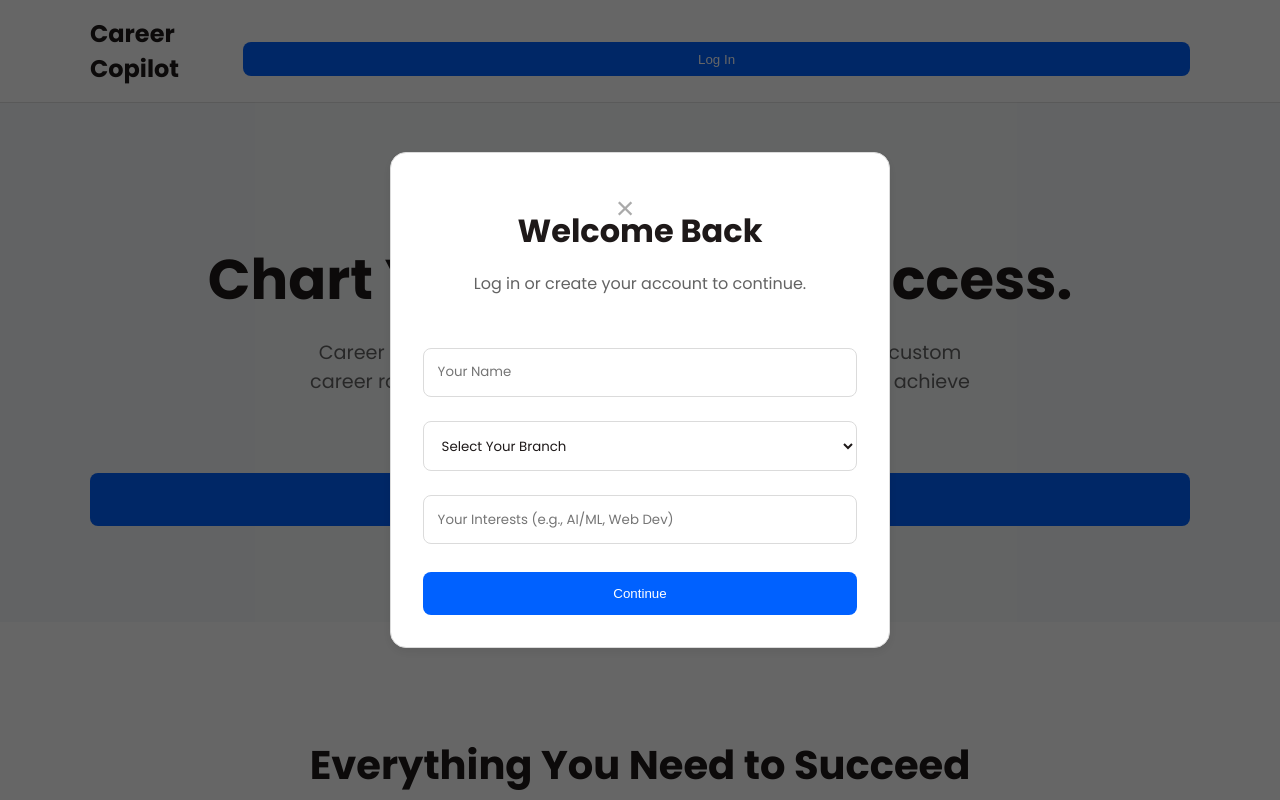
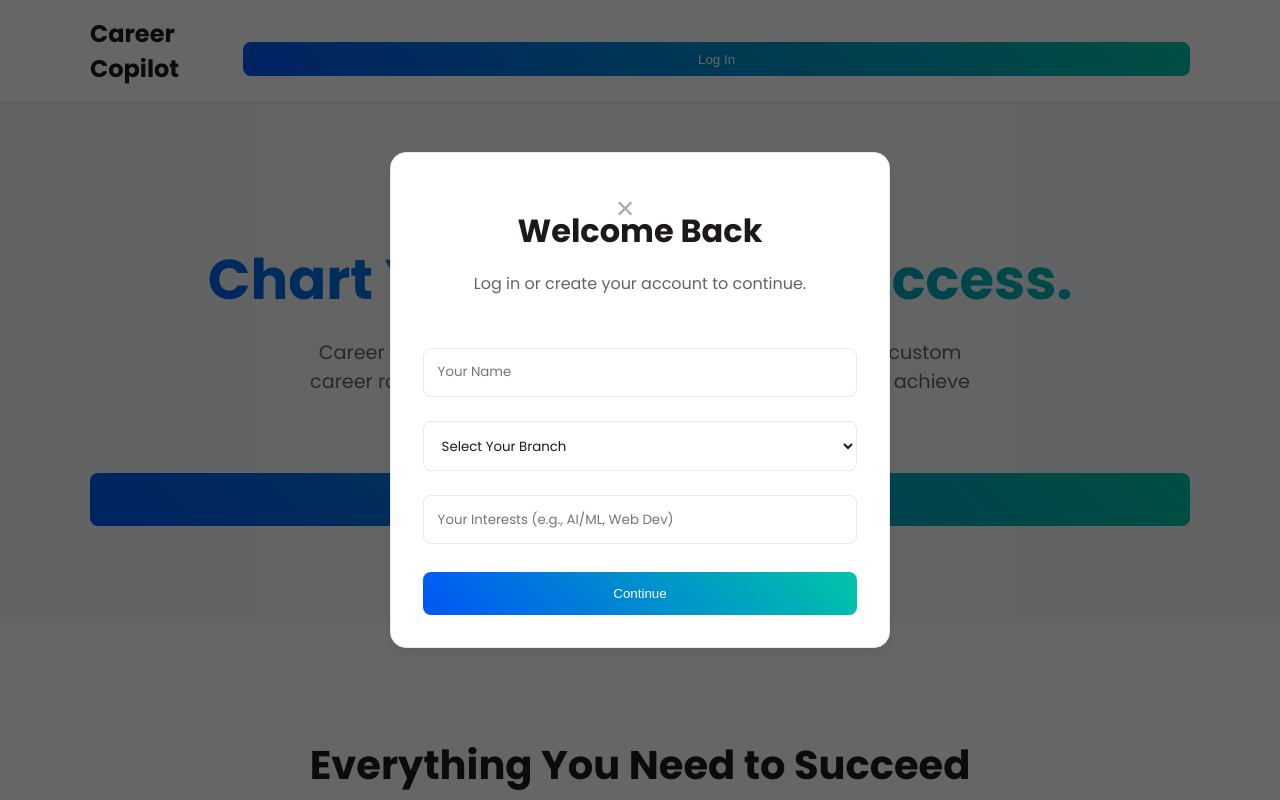
Before and after one commit to dhrma-tech/career_copilot, a website: page index.html in a window 1280 px wide. Both pictures are taken after a click on the button "Log In". Shown: the top 800 px of the page. Drawn offline with Linux system fonts and the light colour scheme.

Commit message:
Update style.css

```diff
--- a/style.css
+++ b/style.css
@@ -1,14 +1,16 @@
 @import url('https://fonts.googleapis.com/css2?family=Poppins:wght@400;500;700&display=swap');
 
 :root {
-  --primary-color: #0061ff;
-  --primary-hover: #0052d9;
+  --primary-color: #0055f7;
+  --secondary-color: #00c6a7;
+  --primary-hover: #0045c7;
   --background-color: #f7f9fa;
   --card-background: #ffffff;
   --text-color: #1e1919;
   --text-muted-color: #636363;
-  --border-color: #dbdbdb;
+  --border-color: #e8e8e8;
   --shadow: 0 4px 12px rgba(0,0,0,0.08);
+  --gradient-primary: linear-gradient(45deg, var(--primary-color), var(--secondary-color));
 }
 
 body {
@@ -16,12 +18,12 @@ body {
   background-color: var(--background-color);
   color: var(--text-color);
   margin: 0;
-  padding: 0; /* Changed for landing page */
+  padding: 0;
   min-height: 100vh;
 }
 
 .dashboard-container {
-  padding: 2rem; /* Add padding back for dashboard view */
+  padding: 2rem;
 }
 
 .login-card, .dashboard-container {
@@ -67,14 +69,14 @@ input, select {
 input:focus, select:focus {
   outline: none;
   border-color: var(--primary-color);
-  box-shadow: 0 0 0 3px rgba(0, 97, 255, 0.1);
+  box-shadow: 0 0 0 3px rgba(0, 85, 247, 0.1);
 }
 
 button {
   padding: 0.85rem 1.5rem;
   border: none;
   border-radius: 8px;
-  background-color: var(--primary-color);
+  background: var(--gradient-primary);
   color: white;
   font-weight: 500;
   cursor: pointer;
@@ -84,8 +86,9 @@ button {
 }
 
 button:hover {
-  background-color: var(--primary-hover);
+  opacity: 0.9;
   transform: translateY(-2px);
+  box-shadow: 0 4px 15px rgba(0, 0, 0, 0.1);
 }
 
 .dashboard-header {
@@ -97,16 +100,18 @@ button:hover {
   padding: 1rem 2rem;
   border-radius: 12px;
   box-shadow: var(--shadow);
+  border-top: 4px solid var(--primary-color);
 }
 
 #logoutBtn {
   width: auto;
-  background-color: #e4e4e4;
+  background: #e4e4e4;
   color: var(--text-color);
   font-weight: 500;
 }
 #logoutBtn:hover {
-  background-color: #d1d1d1;
+  background: #d1d1d1;
+  opacity: 1;
 }
 
 .tabs {
@@ -140,11 +145,12 @@ button:hover {
   padding: 1.5rem;
   margin: 1rem 0;
   border: 1px solid #EAEAEA;
+  border-top: 4px solid var(--secondary-color);
   animation: fadeIn 0.5s ease forwards;
 }
 
 .card.error {
-  border-left: 5px solid #d93025;
+  border-top-color: #d93025;
 }
 
 .card h3 {
@@ -212,7 +218,6 @@ button:hover {
 
 .landing-page {
   background-color: #fff;
-  background-image: none; /* Override the subtle pattern for a cleaner look */
 }
 
 .container {
@@ -246,18 +251,18 @@ button:hover {
 }
 
 .nav-button {
-  background-color: var(--primary-color);
+  background: var(--gradient-primary);
   color: #fff;
   border: none;
   padding: 0.6rem 1.2rem;
   border-radius: 8px;
   font-weight: 500;
   cursor: pointer;
-  transition: background-color 0.2s ease;
+  transition: opacity 0.2s ease;
 }
 
 .nav-button:hover {
-  background-color: var(--primary-hover);
+  opacity: 0.9;
 }
 
 /* Hero Section */
@@ -270,6 +275,9 @@ button:hover {
 .hero h1 {
   font-size: 3.5rem;
   margin-bottom: 1rem;
+  background: var(--gradient-primary);
+  -webkit-background-clip: text;
+  -webkit-text-fill-color: transparent;
 }
 
 .hero p {
@@ -279,20 +287,13 @@ button:hover {
 }
 
 .hero-button {
-  background-color: var(--primary-color);
-  color: #fff;
-  border: none;
   padding: 1rem 2.5rem;
   font-size: 1.1rem;
-  border-radius: 8px;
-  font-weight: 500;
-  cursor: pointer;
-  transition: all 0.2s ease;
 }
 .hero-button:hover {
-  background-color: var(--primary-hover);
+  opacity: 0.9;
   transform: translateY(-3px);
-  box-shadow: 0 4px 15px rgba(0, 97, 255, 0.2);
+  box-shadow: 0 4px 15px rgba(0, 0, 0, 0.1);
 }
 
 /* Features Section */
@@ -318,6 +319,7 @@ button:hover {
   padding: 2rem;
   border: 1px solid #e0e0e0;
   border-radius: 12px;
+  border-top: 4px solid var(--primary-color);
 }
 
 .feature-card h3 {
@@ -367,7 +369,7 @@ button:hover {
 }
 
 .modal-content .login-card {
-  padding: 2rem; /* Smaller padding for modal view */
+  padding: 2rem;
   text-align: center;
 }
 
```
